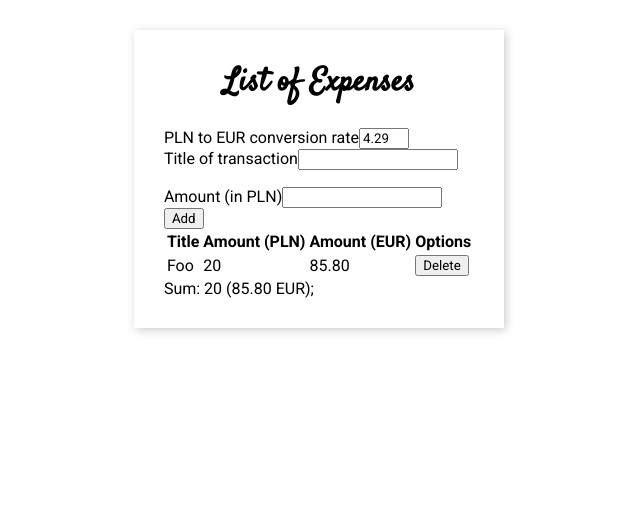
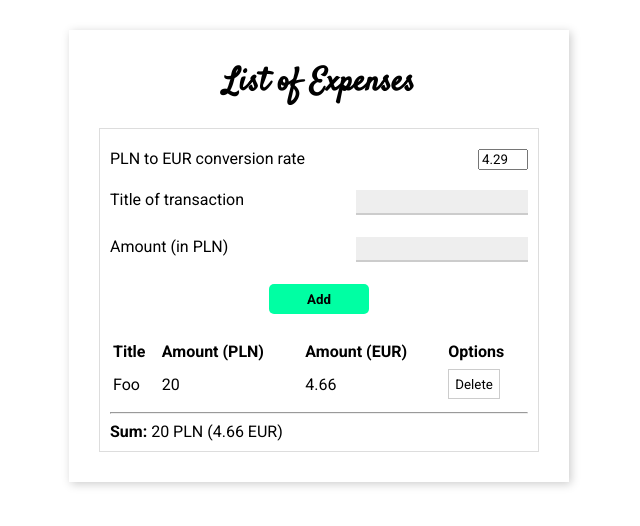
Before and after one commit to wdudek82/two-up-expense-calculator, a React (Create React App) app: page / in a window 1280 px wide. Shown: the top 526 px of the page, without its empty margins (321-961 px from the left). Built offline with nearby package versions, Linux system fonts and the light colour scheme; the HTML template or start-up script is replaced by a standard one.

Commit message:
Finished basic styling

```diff
--- a/src/components/CurrencyRate.tsx
+++ b/src/components/CurrencyRate.tsx
@@ -1,4 +1,11 @@
 import React from 'react';
+import styled from '@emotion/styled';
+
+const CurrencyRateWrapper = styled.div`
+  display: flex;
+  justify-content: space-between;
+  margin: 1rem 0;
+`;
 
 interface Props {
   conversionRate: number;
@@ -9,8 +16,10 @@ const CurrencyRate = (props: Props) => {
   const { conversionRate, change } = props;
 
   return (
-    <div>
-      <label htmlFor="conversionRate">PLN to EUR conversion rate</label>
+    <CurrencyRateWrapper>
+      <label htmlFor="conversionRate" className="expense-label">
+        PLN to EUR conversion rate
+      </label>
       <input
         id="conversionRate"
         type="number"
@@ -19,7 +28,7 @@ const CurrencyRate = (props: Props) => {
         style={{ width: '50px' }}
         onChange={change}
       />
-    </div>
+    </CurrencyRateWrapper>
   );
 };
 
--- a/src/components/Expenses.tsx
+++ b/src/components/Expenses.tsx
@@ -8,11 +8,17 @@ import ExpensesTotal from './ExpensesTotal';
 const ExpensesWrapper = styled.div`
   box-shadow: 2px 2px 9px 0 #ccc;
   padding: 3rem;
+  min-width: 500px;
 `;
 
 const Header = styled.h1`
   text-align: center;
   margin-top: 0;
+`;
+
+const Container = styled.div`
+  border: 1px solid #ddd;
+  padding: 1rem;
 `;
 
 interface Props {}
@@ -75,7 +81,7 @@ class Expenses extends Component<Props, {}> {
 
     const { titleOfTransaction, amount } = this.state;
 
-    if (titleOfTransaction.length > 5 && amount) {
+    if (titleOfTransaction.length >= 5 && amount) {
       this.setState((prevState: Readonly<State>) => ({
         titleOfTransaction: '',
         titleInputChanged: false,
@@ -100,6 +106,7 @@ class Expenses extends Component<Props, {}> {
       <ExpensesWrapper>
         <Header>List of Expenses</Header>
 
+        <Container>
           <CurrencyRate
             conversionRate={conversionRate}
             change={this.handleInputChange}
@@ -123,6 +130,7 @@ class Expenses extends Component<Props, {}> {
             expenses={this.state.expenses}
             conversionRate={conversionRate}
           />
+        </Container>
       </ExpensesWrapper>
     );
   }
--- a/src/components/ExpensesForm.tsx
+++ b/src/components/ExpensesForm.tsx
@@ -1,4 +1,37 @@
 import React from 'react';
+import styled from '@emotion/styled';
+
+const ValidationError = styled.p`
+  height: 10px;
+  color: #ff0000;
+  font-size: 1.2rem;
+  margin-top: 0;
+`;
+
+const AddContainer = styled.div`
+  width: 100%;
+`;
+
+const Add = styled.input`
+  display: flex;
+  justify-content: center;
+  background: none;
+  background-color: #00ffa3;
+  margin: 0 auto;
+  border: none;
+  outline: none;
+  width: 100px;
+  height: 30px;
+  border-radius: 5px;
+  font-weight: bold;
+
+  &:hover {
+    box-shadow: 0 0 10px 0 #999;
+  }
+  &:active {
+    box-shadow: 0 0 10px 0 #999 inset;
+  }
+`;
 
 interface Props {
   titleOfTransaction: string;
@@ -12,31 +45,29 @@ const ExpensesForm = (props: Props) => {
   const { titleOfTransaction, titleChanged, amount, change, add } = props;
 
   return (
-    <form onSubmit={add}>
-      <div>
-        <label>
-          Title of transaction
+    <form onSubmit={add} className="form-container">
+      <div className="form-item">
+        <label>Title of transaction</label>
         <input
           type="text"
           name="titleOfTransaction"
           value={titleOfTransaction}
           onChange={change}
         />
-          <p style={{ height: '10px', color: '#ff0000', fontSize: '0.7rem', marginTop: 0 }}>
-            {titleChanged && titleOfTransaction.length < 5 &&
+      </div>
+      <ValidationError>
+        {titleChanged &&
+          titleOfTransaction.length < 5 &&
           'Title has to be at least 5 characters long'}
-          </p>
-        </label>
+      </ValidationError>
+      <div className="form-item">
+        <label>Amount (in PLN)</label>
+        <input type="number" name="amount" value={amount} onChange={change} />
       </div>
-      <div>
-        <label>
-          Amount (in PLN)
-          <input type="number" name="amount" value={amount} onChange={change} />
-        </label>
-      </div>
-      <div>
-        <input type="submit" value="Add" />
-      </div>
+      <ValidationError />
+      <AddContainer>
+        <Add type="submit" value="Add" />
+      </AddContainer>
     </form>
   );
 };
--- a/src/components/ExpensesTable.tsx
+++ b/src/components/ExpensesTable.tsx
@@ -1,4 +1,24 @@
 import React, { Component } from 'react';
+import styled from '@emotion/styled';
+
+const Table = styled.table`
+  width: 100%;
+`;
+
+const Delete = styled.button`
+  background: none;
+  border: 1px solid #ccc;
+  outline: none;
+  height: 3rem;
+
+  &:hover {
+    background: #eee;
+  }
+
+  &:active {
+    background: #ddd;
+  }
+`;
 
 interface Expense {
   titleOfTransaction: string;
@@ -17,7 +37,7 @@ class ExpensesTable extends Component<Props, {}> {
   };
 
   convertAmountToEuro = (amount: number) => {
-    return (amount * this.props.conversionRate).toFixed(2);
+    return (amount / this.props.conversionRate).toFixed(2);
   };
 
   renderAllExpenses = (): React.ReactNodeArray => {
@@ -27,9 +47,9 @@ class ExpensesTable extends Component<Props, {}> {
         <td>{expense.amount}</td>
         <td>{this.convertAmountToEuro(expense.amount)}</td>
         <td>
-          <button type="button" onClick={() => this.props.remove(i)}>
+          <Delete type="button" onClick={() => this.props.remove(i)}>
             Delete
-          </button>
+          </Delete>
         </td>
       </tr>
     ));
@@ -39,7 +59,7 @@ class ExpensesTable extends Component<Props, {}> {
     const renderedExpenses = this.renderAllExpenses();
 
     return (
-      <table>
+      <Table>
         <thead>
           <tr>
             <th>Title</th>
@@ -49,7 +69,7 @@ class ExpensesTable extends Component<Props, {}> {
           </tr>
         </thead>
         <tbody>{renderedExpenses}</tbody>
-      </table>
+      </Table>
     );
   }
 }
--- a/src/components/ExpensesTotal.tsx
+++ b/src/components/ExpensesTotal.tsx
@@ -1,4 +1,13 @@
 import React from 'react';
+import styled from '@emotion/styled';
+
+const ExpenseTotalWrapper = styled.div`
+  margin-top: 1rem;
+`;
+
+const Sum = styled.span`
+  font-weight: bold;
+`;
 
 interface Expense {
   titleOfTransaction: string;
@@ -12,9 +21,15 @@ interface Props {
 
 const ExpensesTotal = (props: Props) => {
   const totalPLN = props.expenses.reduce((acc, { amount }) => acc + +amount, 0);
-  const totalEUR = Number(totalPLN * props.conversionRate).toFixed(2);
+  const totalEUR = Number(totalPLN / props.conversionRate).toFixed(2);
 
-  return <div>Sum: {`${totalPLN} (${totalEUR} EUR)`};</div>;
+  return (
+    <ExpenseTotalWrapper>
+      <hr />
+      <Sum>Sum:</Sum>{' '}
+      {`${totalPLN} PLN (${totalEUR} EUR)`}
+    </ExpenseTotalWrapper>
+  );
 };
 
 export default ExpensesTotal;
--- a/src/index.css
+++ b/src/index.css
@@ -6,8 +6,43 @@
   font-family: 'Roboto', sans-serif;
 }
 
-h1, h2, h3, h4, h5, h6 {
+h1,
+h2,
+h3,
+h4,
+h5,
+h6 {
   font-family: 'Satisfy', cursive;
+}
+
+th {
+  text-align: left;
+}
+
+tr {
+  height: 3rem;
+}
+
+.form-container {
+  margin: 2rem 0;
+}
+
+.form-item {
+  display: flex;
+  justify-content: space-between;
+}
+
+.form-item input {
+  background: #eee;
+  outline: none;
+  border: none;
+  border-bottom: 2px solid #ccc;
+  height: 2.5rem;
+  padding: 0 1rem;
+}
+
+.form-item input:focus {
+  background: #fff;
 }
 
 html {
```
Lines whose indentation alone changed are shown as unchanged.
